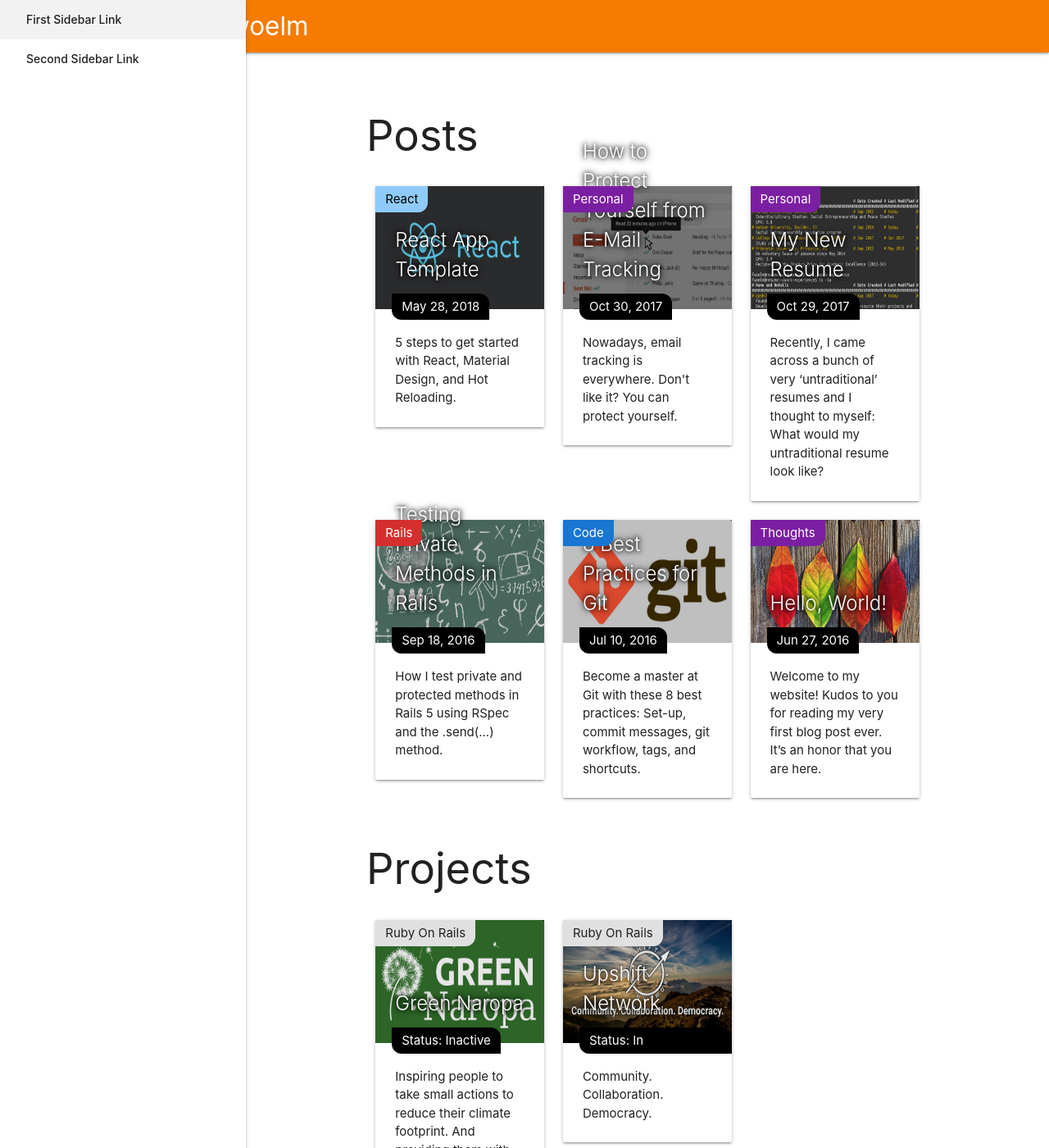
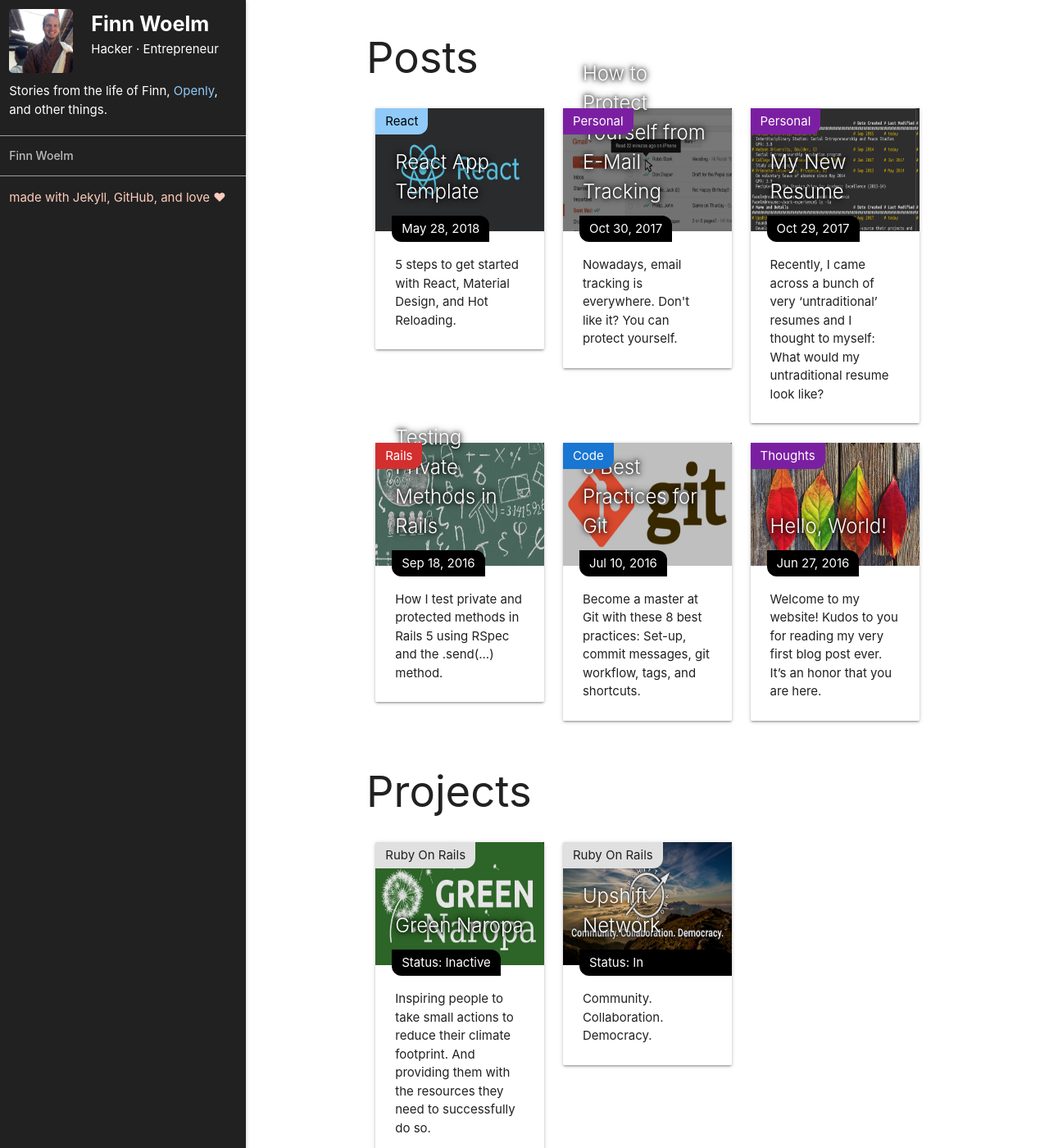
Before and after one commit to FinnWoelm/finnwoelm.github.io, a Jekyll site: the page built from index.html, in a window 1280 px wide and 1400 px high. Shown: the whole window at 82% size. Built offline with Jekyll 4.4.1, drawn with Linux system fonts in a browser that asks for light colours.

Commit message:
Style sidebar navigation

```diff
--- a/_includes/header.html
+++ b/_includes/header.html
@@ -1,25 +1,51 @@
-<nav class="orange darken-2" >
+<nav class="grey darken-4 hide-on-large-only" >
   <div class="container">
     <div class="nav-wrapper">
-      <a class="brand-logo" href="{{ site.baseurl }}/">{{ site.title }}</a>
-      {% comment %}
-      <a href="#" data-activates="mobile-demo" class="button-collapse"><i class="material-icons">menu</i></a>
-      <ul class="right hide-on-med-and-down">
-        {% for my_page in site.pages %}
-          {% if my_page.title %}
-          <li><a href="{{ my_page.url | prepend: site.baseurl }}">{{ my_page.title }}</a></li>
-          {% endif %}
-        {% endfor %}
-      </ul>
-      <ul class="side-nav" id="mobile-demo">
-        <li><a href="{{ site.baseurl }}/">{{ site.title }}</a></li>
-        {% for my_page in site.pages %}
-          {% if my_page.title %}
-          <li><a href="{{ my_page.url | prepend: site.baseurl }}">{{ my_page.title }}</a></li>
-          {% endif %}
-        {% endfor %}
-      </ul>
-      {% endcomment %}
+      <a class="brand-logo truncate" href="{{ site.baseurl }}/">{{ site.title }}</a>
+      <a href="#" data-target="slide-out" class="sidenav-trigger"><i class="material-icons">menu</i></a>
     </div>
   </div>
 </nav>
+
+<div id="slide-out" class="grey darken-4 white-text sidenav sidenav-fixed">
+  <a href="{{ site.baseurl }}/" class='header-link'>
+    <div class='row header'>
+      <div class='col s4'>
+        <img src="{{ '/images/finn.png' | prepend: site.baseurl }}" class='responsive-img radius-5'/>
+      </div>
+      <div class='col s8'>
+        <p class='flow-text no-margin'>
+          <b>Finn Woelm</b>
+        </p>
+        <p class='no-margin'>
+          Hacker &middot; Entrepreneur
+        </p>
+      </div>
+    </div>
+  </a>
+  <div class='row'>
+    <div class='col s12'>
+      <p class='no-margin'>
+        Stories from the life of Finn,
+        <a href='https:///www.openly.one/'>Openly</a>,
+        and other things.
+      </p>
+    </div>
+  </div>
+  <div class="divider"></div>
+  <ul class='grey-text text-lighten-1 no-margin'>
+    {% for my_page in site.pages %}
+      {% if my_page.title %}
+      <li><a href="{{ my_page.url | prepend: site.baseurl }}">{{ my_page.title }}</a></li>
+      {% endif %}
+    {% endfor %}
+  </ul>
+  <div class="divider no-margin"></div>
+  <div class='row'>
+    <div class='col s12'>
+      <p class='deep-orange-text text-lighten-4'>
+        made with Jekyll, GitHub, and love &hearts;
+      </p>
+    </div>
+  </div>
+</div>
--- a/_layouts/default.html
+++ b/_layouts/default.html
@@ -6,13 +6,6 @@
   <body>
 
     {% include header.html %}
-
-    <!-- Side navigation -->
-    <ul id="slide-out" class="sidenav sidenav-fixed">
-      <li><a href="#!">First Sidebar Link</a></li>
-      <li><a href="#!">Second Sidebar Link</a></li>
-    </ul>
-    <a href="#" data-target="slide-out" class="sidenav-trigger"><i class="material-icons">menu</i></a>
 
     <main>
       {{ content }}
--- a/_sass/_my_styles.scss
+++ b/_sass/_my_styles.scss
@@ -7,6 +7,14 @@ header, main, footer {
   header, main, footer {
     padding-left: 0;
   }
+}
+
+.no-margin {
+  margin: 0 !important;
+}
+
+.radius-5 {
+  border-radius: 5px;
 }
 
 /***
--- /dev/null
+++ b/_sass/_sidenav.scss
@@ -0,0 +1,43 @@
+.sidenav {
+  // wrapper for the header
+  .header-link {
+    display: block;
+    margin: 0;
+    padding: 0;
+  }
+
+  .header {
+    // give header equal spacing on all four sides
+    margin-bottom: $gutter-width / 2;
+    margin-top: $gutter-width / 2;
+
+    // avoid space below the image
+    img {
+      display: block;
+    }
+  }
+
+  a {
+    color: color('blue', 'lighten-3');
+  }
+
+  // match link padding to that of header
+  li > a {
+    padding-left: $gutter-width / 2;
+    padding-right: $gutter-width / 2;
+  }
+
+  // use white color scheme for links
+  li > a, .header-link {
+    color: inherit;
+
+    &:hover {
+      background-color: rgba(255, 255, 255, 0.05);
+    }
+  }
+
+  // lighten divider color
+  .divider {
+    background-color: color('grey', 'base')
+  }
+}
--- a/css/main.scss
+++ b/css/main.scss
@@ -51,7 +51,8 @@ $on-laptop:        800px;
         "jekyll_base",
         "syntax-highlighting",
         "materialize",
-        "my_styles"
+        "my_styles",
+        "sidenav"
 ;
 
 // sticky footer
```
Also changed, not shown: images/finn.png (added).
